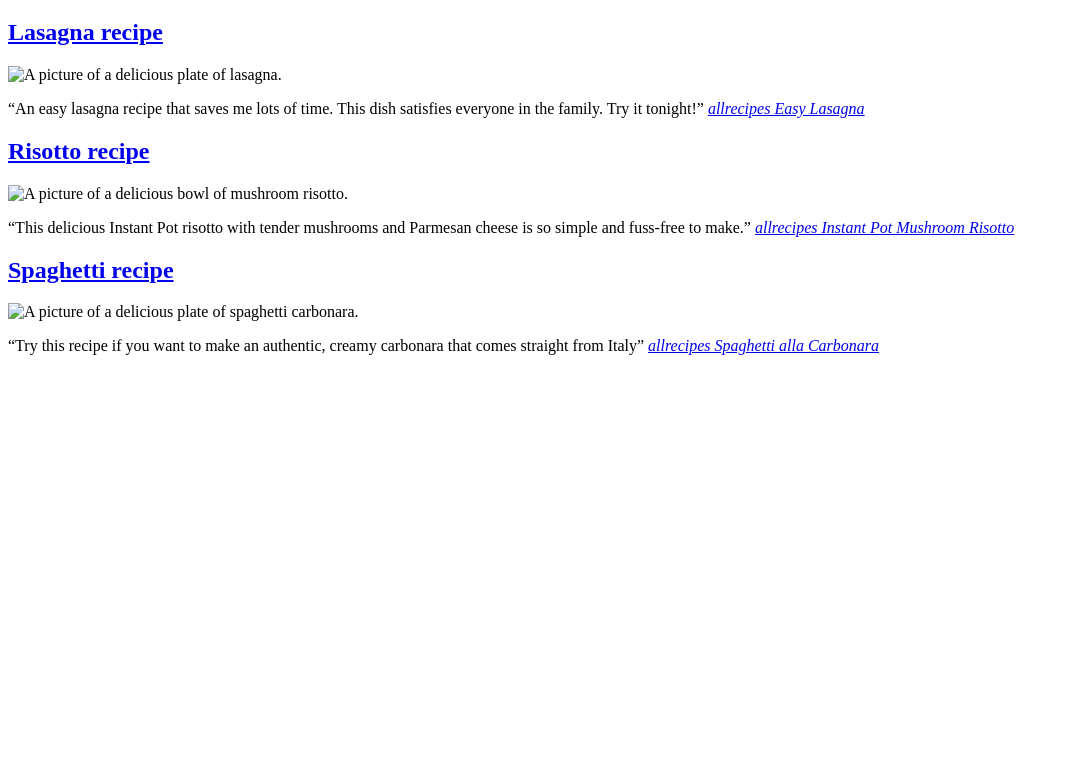
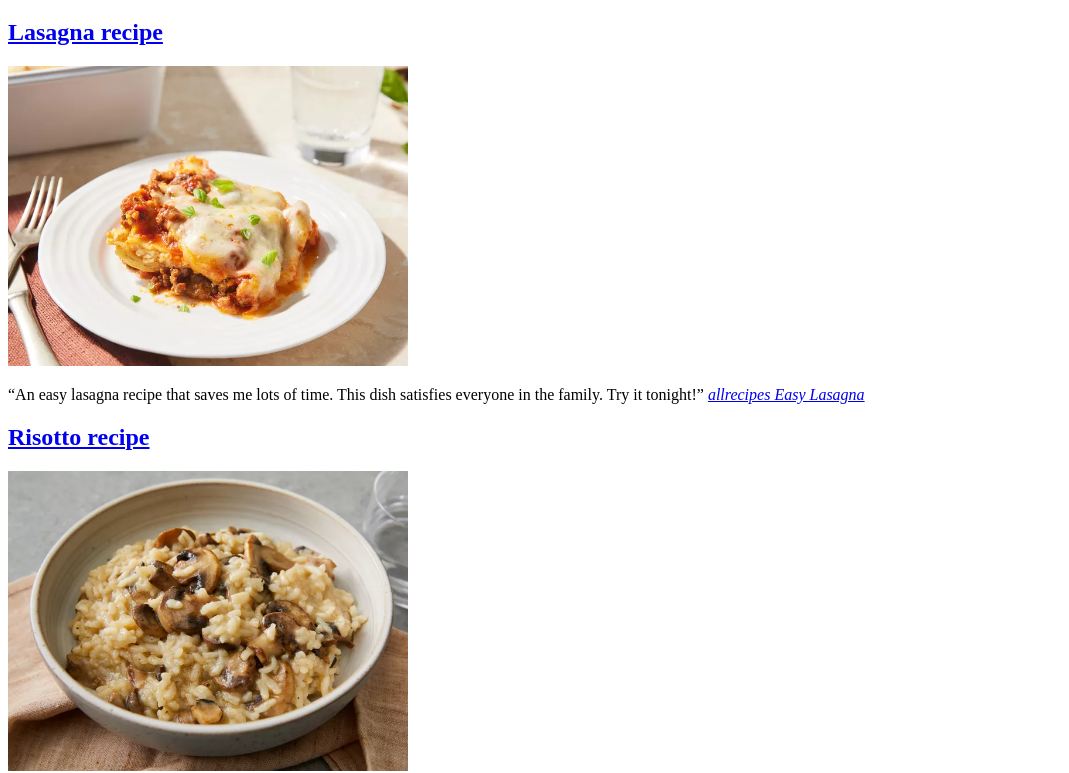
Before and after one commit to CHTBR/odin-recipes, a plain HTML site: page index.html in a window 1280 px wide. Shown: the part 61-834 px from the top of the page, without its empty margins (0-1069 px from the left). Before the commit the page ends 800 px from the top, so only its background shows below. Drawn offline with Linux system fonts and the light colour scheme.

Commit message:
Add images and image styles to each page

```diff
--- a/index.html
+++ b/index.html
@@ -4,6 +4,11 @@
     <meta charset="UTF-8">
     <meta name="viewport" content="width=device-width, initial-scale=1.0">
     <title>Recipes</title>
+    <style>
+        .recipe-preview img {
+            height: 300px;
+        }
+    </style>
 </head>
 <body>
     <h1>Odin recipes</h1>
@@ -12,7 +17,7 @@
         <a href="recipes/lasagna.html">
             <h2>Lasagna recipe</h2>
         </a>
-        <img src="" alt="A picture of a delicious plate of lasagna.">
+        <img src="images/lasagna-img.webp" alt="A picture of a delicious plate of lasagna.">
         <p class="citation">
             <q>An easy lasagna recipe that saves me lots of time. This dish satisfies everyone in the family. Try it tonight!</q>
             <a href="https://www.allrecipes.com/recipe/12011/easy-lasagna-ii/"><cite>allrecipes Easy Lasagna</cite></a>
@@ -23,7 +28,7 @@
         <a href="recipes/risotto.html">
             <h2>Risotto recipe</h2>
         </a>
-        <img src="" alt="A picture of a delicious bowl of mushroom risotto.">
+        <img src="images/risotto-img.webp" alt="A picture of a delicious bowl of mushroom risotto.">
         <p class="citation">
             <q>This delicious Instant Pot risotto with tender mushrooms and Parmesan cheese is so simple and fuss-free to make.</q>
             <a href="https://www.allrecipes.com/recipe/259455/instant-pot-mushroom-risotto/"><cite>allrecipes Instant Pot Mushroom Risotto</cite></a>
@@ -34,7 +39,7 @@
         <a href="recipes/spaghetti.html">
             <h2>Spaghetti recipe</h2>
         </a>
-        <img src="" alt="A picture of a delicious plate of spaghetti carbonara.">
+        <img src="images/spaghetti-img.webp" alt="A picture of a delicious plate of spaghetti carbonara.">
         <p class="citation">
             <q>Try this recipe if you want to make an authentic, creamy carbonara that comes straight from Italy</q>
             <a href="https://www.allrecipes.com/recipe/245775/spaghetti-alla-carbonara-the-traditional-italian-recipe/"><cite>allrecipes Spaghetti alla Carbonara</cite></a>
```
Also changed, not shown: recipes/lasagna.html (+6 -1 lines), recipes/risotto.html (+6 -1 lines), recipes/spaghetti.html (+6 -1 lines), images/lasagna-img.webp (added), images/risotto-img.webp (added), images/spaghetti-img.webp (added).
